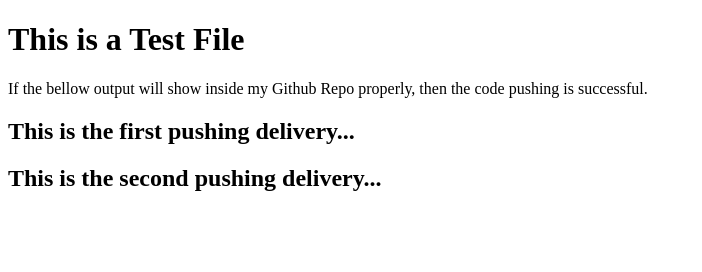
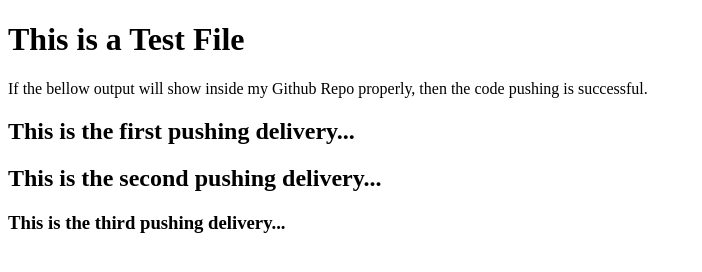
Before and after one commit to csmahmud99/code-push-test, a plain HTML site: page index.html in a window 1280 px wide. Shown: the whole page, without its empty margins (0-702 px from the left). Drawn offline with Linux system fonts and the light colour scheme.

Commit message:
Third/Final  Code Push - New Heading Three Added

```diff
--- a/index.html
+++ b/index.html
@@ -23,7 +23,15 @@
         <!--This is first testing, more 2 tests are waiting ahead...-->
         <h2>This is the first pushing delivery...</h2>
 
-        <!--Now, Second Test-->
+        <!--Now, Second Test, the last one is still waiting-->
         <h2>This is the second pushing delivery...</h2>
+
+        <!--
+            Previous 2 steps of trying is successful.
+            Now, this is the Third and Final Testing.
+            Lets Go...
+        -->
+
+        <h3>This is the third pushing delivery...</h3>
     </body>
 </html>
```
